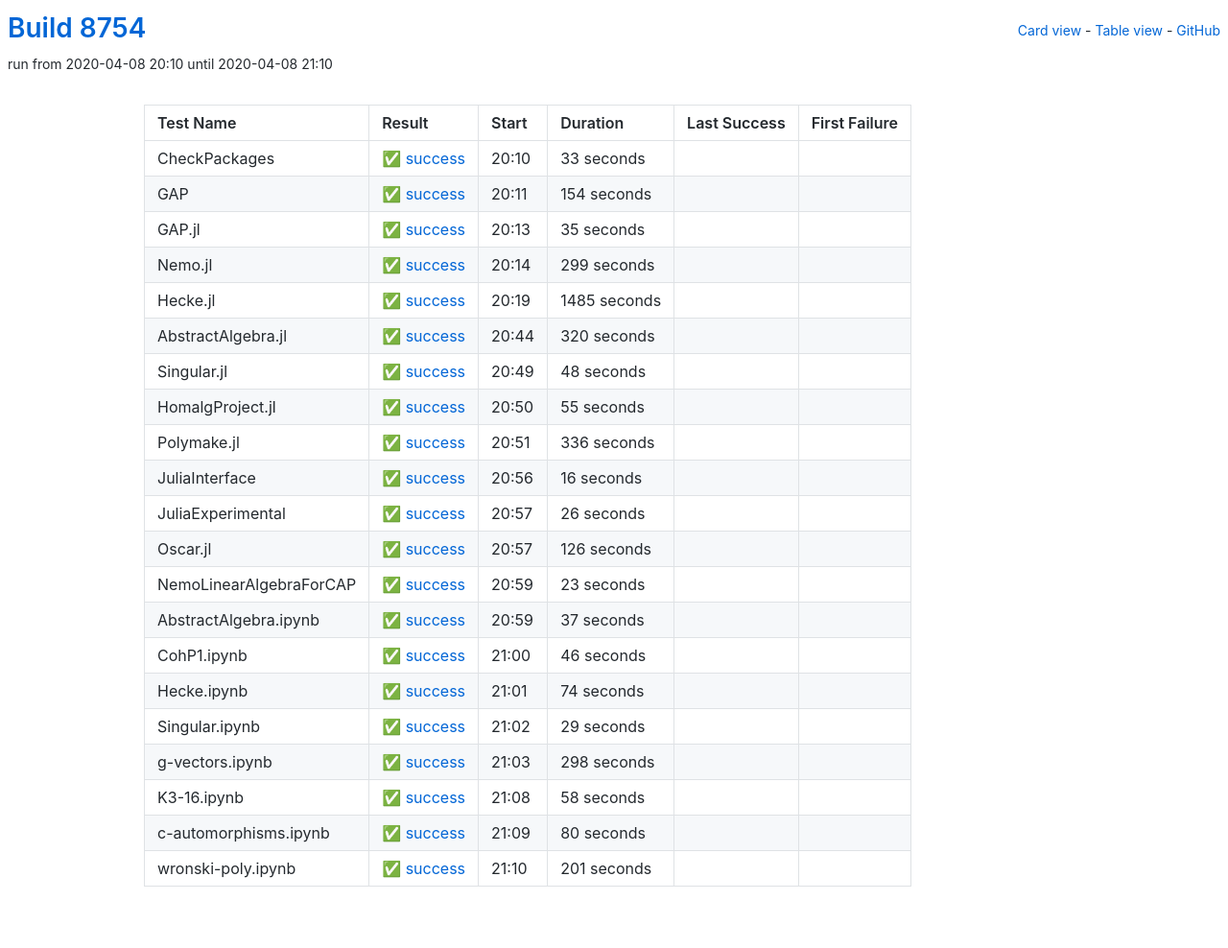
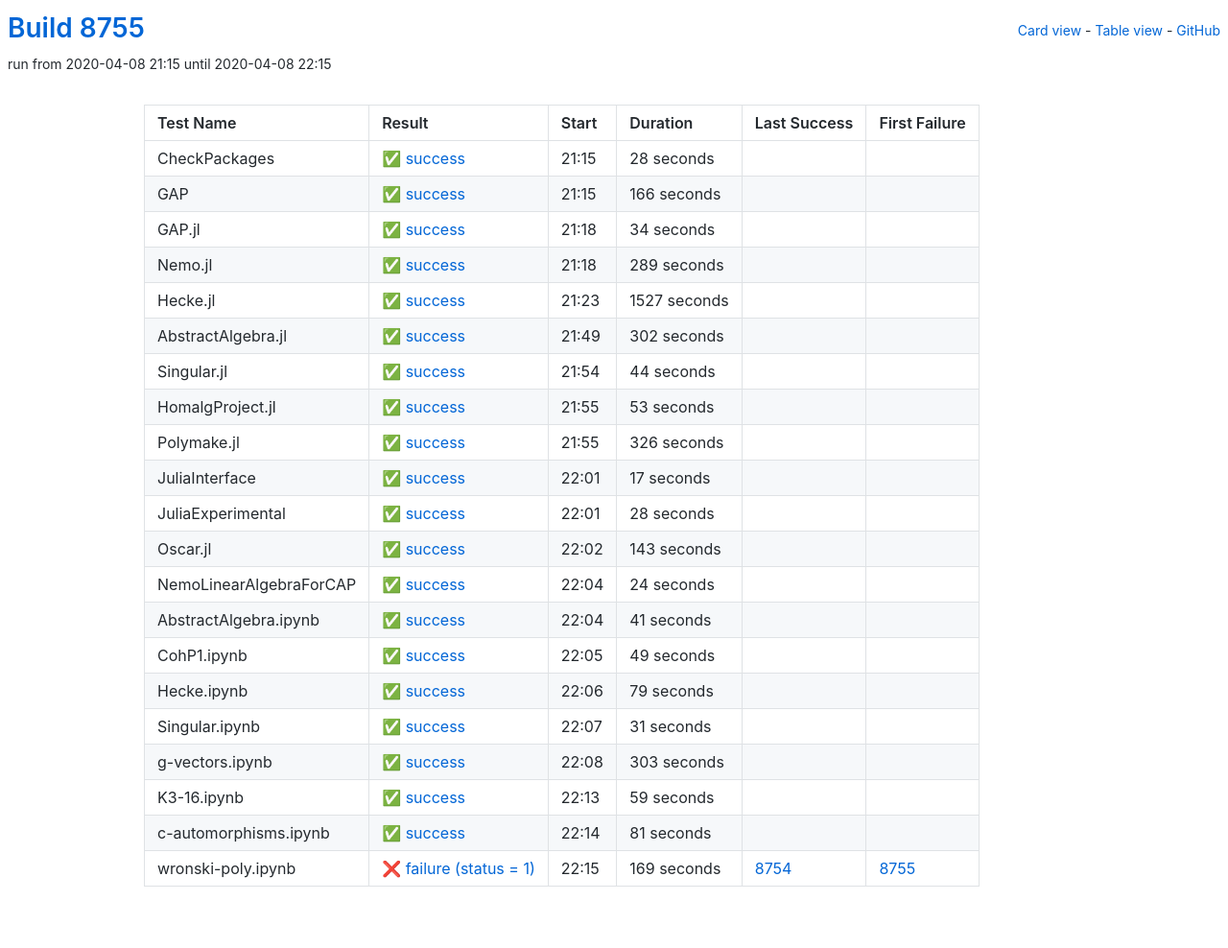
Before and after one commit to oscar-system/oscar-ci-status, a Jekyll site: the page built from table.html, in a window 1280 px wide. Shown: the whole page at 96% size. Built offline with Jekyll 4.4.1, drawn with Linux system fonts in a browser that asks for light colours.

Commit message:
Build 8755

```diff
--- a/_data/ci.yml
+++ b/_data/ci.yml
@@ -1,235 +1,235 @@
-build: 8754
-build_url: https://oscarci.mathematik.uni-kl.de/job/oscar/8754/
+build: 8755
+build_url: https://oscarci.mathematik.uni-kl.de/job/oscar/8755/
 job: oscar
 tests:
-- duration: 33
+- duration: 28
   exitcode: 0
   first_failure: false
   first_failure_url: null
   last_success: false
   last_success_url: null
-  log: https://oscarci.mathematik.uni-kl.de/job/oscar/8754/artifact/logs/build-8754/CheckPackages.log
+  log: https://oscarci.mathematik.uni-kl.de/job/oscar/8755/artifact/logs/build-8755/CheckPackages.log
   name: CheckPackages
-  start: 2020-04-08 20:10
+  start: 2020-04-08 21:15
   status: success
   success: true
-- duration: 154
+- duration: 166
   exitcode: 0
   first_failure: false
   first_failure_url: null
   last_success: false
   last_success_url: null
-  log: https://oscarci.mathematik.uni-kl.de/job/oscar/8754/artifact/logs/build-8754/GAP.log
+  log: https://oscarci.mathematik.uni-kl.de/job/oscar/8755/artifact/logs/build-8755/GAP.log
   name: GAP
-  start: 2020-04-08 20:11
+  start: 2020-04-08 21:15
   status: success
   success: true
-- duration: 35
+- duration: 34
   exitcode: 0
   first_failure: false
   first_failure_url: null
   last_success: false
   last_success_url: null
-  log: https://oscarci.mathematik.uni-kl.de/job/oscar/8754/artifact/logs/build-8754/GAP.jl.log
+  log: https://oscarci.mathematik.uni-kl.de/job/oscar/8755/artifact/logs/build-8755/GAP.jl.log
   name: GAP.jl
-  start: 2020-04-08 20:13
+  start: 2020-04-08 21:18
   status: success
   success: true
-- duration: 299
+- duration: 289
   exitcode: 0
   first_failure: false
   first_failure_url: null
   last_success: false
   last_success_url: null
-  log: https://oscarci.mathematik.uni-kl.de/job/oscar/8754/artifact/logs/build-8754/Nemo.jl.log
+  log: https://oscarci.mathematik.uni-kl.de/job/oscar/8755/artifact/logs/build-8755/Nemo.jl.log
   name: Nemo.jl
-  start: 2020-04-08 20:14
+  start: 2020-04-08 21:18
   status: success
   success: true
-- duration: 1485
+- duration: 1527
   exitcode: 0
   first_failure: false
   first_failure_url: null
   last_success: false
   last_success_url: null
-  log: https://oscarci.mathematik.uni-kl.de/job/oscar/8754/artifact/logs/build-8754/Hecke.jl.log
+  log: https://oscarci.mathematik.uni-kl.de/job/oscar/8755/artifact/logs/build-8755/Hecke.jl.log
   name: Hecke.jl
-  start: 2020-04-08 20:19
+  start: 2020-04-08 21:23
   status: success
   success: true
-- duration: 320
+- duration: 302
   exitcode: 0
   first_failure: false
   first_failure_url: null
   last_success: false
   last_success_url: null
-  log: https://oscarci.mathematik.uni-kl.de/job/oscar/8754/artifact/logs/build-8754/AbstractAlgebra.jl.log
+  log: https://oscarci.mathematik.uni-kl.de/job/oscar/8755/artifact/logs/build-8755/AbstractAlgebra.jl.log
   name: AbstractAlgebra.jl
-  start: 2020-04-08 20:44
+  start: 2020-04-08 21:49
   status: success
   success: true
-- duration: 48
+- duration: 44
   exitcode: 0
   first_failure: false
   first_failure_url: null
   last_success: false
   last_success_url: null
-  log: https://oscarci.mathematik.uni-kl.de/job/oscar/8754/artifact/logs/build-8754/Singular.jl.log
+  log: https://oscarci.mathematik.uni-kl.de/job/oscar/8755/artifact/logs/build-8755/Singular.jl.log
   name: Singular.jl
-  start: 2020-04-08 20:49
+  start: 2020-04-08 21:54
   status: success
   success: true
-- duration: 55
+- duration: 53
   exitcode: 0
   first_failure: false
   first_failure_url: null
   last_success: false
   last_success_url: null
-  log: https://oscarci.mathematik.uni-kl.de/job/oscar/8754/artifact/logs/build-8754/HomalgProject.jl.log
+  log: https://oscarci.mathematik.uni-kl.de/job/oscar/8755/artifact/logs/build-8755/HomalgProject.jl.log
   name: HomalgProject.jl
-  start: 2020-04-08 20:50
+  start: 2020-04-08 21:55
   status: success
   success: true
-- duration: 336
+- duration: 326
   exitcode: 0
   first_failure: false
   first_failure_url: null
   last_success: false
   last_success_url: null
-  log: https://oscarci.mathematik.uni-kl.de/job/oscar/8754/artifact/logs/build-8754/Polymake.jl.log
+  log: https://oscarci.mathematik.uni-kl.de/job/oscar/8755/artifact/logs/build-8755/Polymake.jl.log
   name: Polymake.jl
-  start: 2020-04-08 20:51
+  start: 2020-04-08 21:55
   status: success
   success: true
-- duration: 16
+- duration: 17
   exitcode: 0
   first_failure: false
   first_failure_url: null
   last_success: false
   last_success_url: null
-  log: https://oscarci.mathematik.uni-kl.de/job/oscar/8754/artifact/logs/build-8754/JuliaInterface.log
+  log: https://oscarci.mathematik.uni-kl.de/job/oscar/8755/artifact/logs/build-8755/JuliaInterface.log
   name: JuliaInterface
-  start: 2020-04-08 20:56
+  start: 2020-04-08 22:01
   status: success
   success: true
-- duration: 26
+- duration: 28
   exitcode: 0
   first_failure: false
   first_failure_url: null
   last_success: false
   last_success_url: null
-  log: https://oscarci.mathematik.uni-kl.de/job/oscar/8754/artifact/logs/build-8754/JuliaExperimental.log
+  log: https://oscarci.mathematik.uni-kl.de/job/oscar/8755/artifact/logs/build-8755/JuliaExperimental.log
   name: JuliaExperimental
-  start: 2020-04-08 20:57
+  start: 2020-04-08 22:01
   status: success
   success: true
-- duration: 126
+- duration: 143
   exitcode: 0
   first_failure: false
   first_failure_url: null
   last_success: false
   last_success_url: null
-  log: https://oscarci.mathematik.uni-kl.de/job/oscar/8754/artifact/logs/build-8754/Oscar.jl.log
+  log: https://oscarci.mathematik.uni-kl.de/job/oscar/8755/artifact/logs/build-8755/Oscar.jl.log
   name: Oscar.jl
-  start: 2020-04-08 20:57
+  start: 2020-04-08 22:02
   status: success
   success: true
-- duration: 23
+- duration: 24
   exitcode: 0
   first_failure: false
   first_failure_url: null
   last_success: false
   last_success_url: null
-  log: https://oscarci.mathematik.uni-kl.de/job/oscar/8754/artifact/logs/build-8754/NemoLinearAlgebraForCAP.log
+  log: https://oscarci.mathematik.uni-kl.de/job/oscar/8755/artifact/logs/build-8755/NemoLinearAlgebraForCAP.log
   name: NemoLinearAlgebraForCAP
-  start: 2020-04-08 20:59
+  start: 2020-04-08 22:04
   status: success
   success: true
-- duration: 37
+- duration: 41
   exitcode: 0
   first_failure: false
   first_failure_url: null
   last_success: false
   last_success_url: null
-  log: https://oscarci.mathematik.uni-kl.de/job/oscar/8754/artifact/logs/build-8754/AbstractAlgebra.ipynb.log
+  log: https://oscarci.mathematik.uni-kl.de/job/oscar/8755/artifact/logs/build-8755/AbstractAlgebra.ipynb.log
   name: AbstractAlgebra.ipynb
-  start: 2020-04-08 20:59
+  start: 2020-04-08 22:04
   status: success
   success: true
-- duration: 46
+- duration: 49
   exitcode: 0
   first_failure: false
   first_failure_url: null
   last_success: false
   last_success_url: null
-  log: https://oscarci.mathematik.uni-kl.de/job/oscar/8754/artifact/logs/build-8754/CohP1.ipynb.log
+  log: https://oscarci.mathematik.uni-kl.de/job/oscar/8755/artifact/logs/build-8755/CohP1.ipynb.log
   name: CohP1.ipynb
-  start: 2020-04-08 21:00
+  start: 2020-04-08 22:05
   status: success
   success: true
-- duration: 74
+- duration: 79
   exitcode: 0
   first_failure: false
   first_failure_url: null
   last_success: false
   last_success_url: null
-  log: https://oscarci.mathematik.uni-kl.de/job/oscar/8754/artifact/logs/build-8754/Hecke.ipynb.log
+  log: https://oscarci.mathematik.uni-kl.de/job/oscar/8755/artifact/logs/build-8755/Hecke.ipynb.log
   name: Hecke.ipynb
-  start: 2020-04-08 21:01
+  start: 2020-04-08 22:06
   status: success
   success: true
-- duration: 29
+- duration: 31
   exitcode: 0
   first_failure: false
   first_failure_url: null
   last_success: false
   last_success_url: null
-  log: https://oscarci.mathematik.uni-kl.de/job/oscar/8754/artifact/logs/build-8754/Singular.ipynb.log
+  log: https://oscarci.mathematik.uni-kl.de/job/oscar/8755/artifact/logs/build-8755/Singular.ipynb.log
   name: Singular.ipynb
-  start: 2020-04-08 21:02
+  start: 2020-04-08 22:07
   status: success
   success: true
-- duration: 298
+- duration: 303
   exitcode: 0
   first_failure: false
   first_failure_url: null
   last_success: false
   last_success_url: null
-  log: https://oscarci.mathematik.uni-kl.de/job/oscar/8754/artifact/logs/build-8754/g-vectors.ipynb.log
+  log: https://oscarci.mathematik.uni-kl.de/job/oscar/8755/artifact/logs/build-8755/g-vectors.ipynb.log
   name: g-vectors.ipynb
-  start: 2020-04-08 21:03
+  start: 2020-04-08 22:08
   status: success
   success: true
-- duration: 58
+- duration: 59
   exitcode: 0
   first_failure: false
   first_failure_url: null
   last_success: false
   last_success_url: null
-  log: https://oscarci.mathematik.uni-kl.de/job/oscar/8754/artifact/logs/build-8754/K3-16.ipynb.log
+  log: https://oscarci.mathematik.uni-kl.de/job/oscar/8755/artifact/logs/build-8755/K3-16.ipynb.log
   name: K3-16.ipynb
-  start: 2020-04-08 21:08
+  start: 2020-04-08 22:13
   status: success
   success: true
-- duration: 80
+- duration: 81
   exitcode: 0
   first_failure: false
   first_failure_url: null
   last_success: false
   last_success_url: null
-  log: https://oscarci.mathematik.uni-kl.de/job/oscar/8754/artifact/logs/build-8754/c-automorphisms.ipynb.log
+  log: https://oscarci.mathematik.uni-kl.de/job/oscar/8755/artifact/logs/build-8755/c-automorphisms.ipynb.log
   name: c-automorphisms.ipynb
-  start: 2020-04-08 21:09
+  start: 2020-04-08 22:14
   status: success
   success: true
-- duration: 201
-  exitcode: 0
-  first_failure: false
-  first_failure_url: null
-  last_success: false
-  last_success_url: null
-  log: https://oscarci.mathematik.uni-kl.de/job/oscar/8754/artifact/logs/build-8754/wronski-poly.ipynb.log
+- duration: 169
+  exitcode: 1
+  first_failure: 8755
+  first_failure_url: https://oscarci.mathematik.uni-kl.de/job/oscar/8755/
+  last_success: 8754
+  last_success_url: https://oscarci.mathematik.uni-kl.de/job/oscar/8754/
+  log: https://oscarci.mathematik.uni-kl.de/job/oscar/8755/artifact/logs/build-8755/wronski-poly.ipynb.log
   name: wronski-poly.ipynb
-  start: 2020-04-08 21:10
-  status: success
-  success: true
+  start: 2020-04-08 22:15
+  status: failure
+  success: false
```
Also changed, not shown: README.md.
